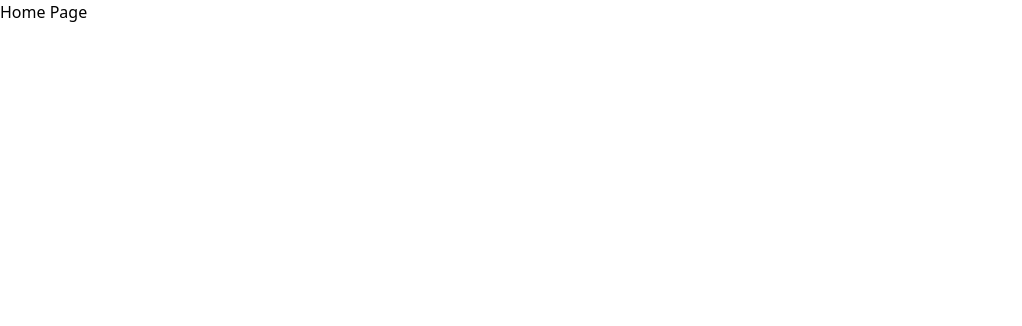
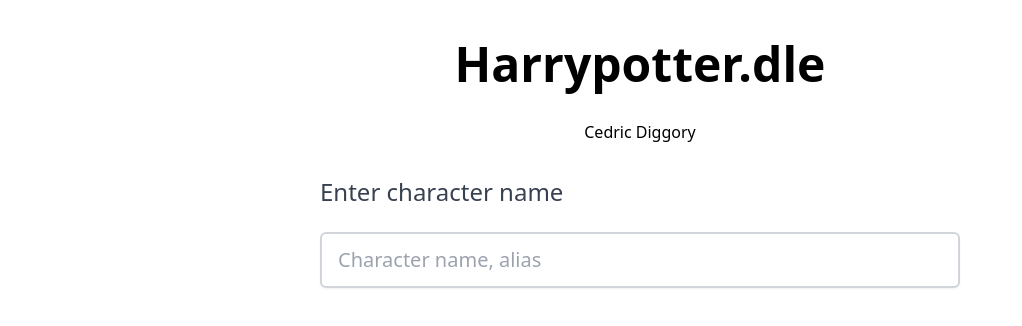
Before and after one commit to alexoliveiramartins/harrypotter.dle, a React (Vite) app in the folder harrypotterdle/: page / in a window 1280 px wide. Shown: the top 326 px of the page, without its empty margins (0-1022 px from the left). Built offline with nearby package versions, Linux system fonts and the light colour scheme.

Commit message:
Basically DONE

```diff
--- a/harrypotterdle/package.json
+++ b/harrypotterdle/package.json
@@ -19,11 +19,14 @@
     "@types/react": "^18.3.3",
     "@types/react-dom": "^18.3.0",
     "@vitejs/plugin-react": "^4.3.1",
+    "autoprefixer": "^10.4.20",
     "eslint": "^9.9.0",
     "eslint-plugin-react": "^7.35.0",
     "eslint-plugin-react-hooks": "^5.1.0-rc.0",
     "eslint-plugin-react-refresh": "^0.4.9",
     "globals": "^15.9.0",
+    "postcss": "^8.4.47",
+    "tailwindcss": "^3.4.13",
     "vite": "^5.4.1"
   }
 }
--- a/harrypotterdle/src/App.jsx
+++ b/harrypotterdle/src/App.jsx
@@ -1,5 +1,6 @@
 import { BrowserRouter as Router, Route, Routes } from 'react-router-dom';
 import Home from './pages/Home';
+import './index.css'
 // import About from './pages/About';
 
 function App() {
--- a/harrypotterdle/src/assets/characters.json
+++ b/harrypotterdle/src/assets/characters.json
@@ -28,7 +28,8 @@
         "actor": "Daniel Radcliffe",
         "alternate_actors": [],
         "alive": true,
-        "image": "https://ik.imagekit.io/hpapi/harry.jpg"
+        "image": "https://ik.imagekit.io/hpapi/harry.jpg",
+        "appearance": "The Sorcerer's Stone"
       },
       {
         "id": "4c7e6819-a91a-45b2-a454-f931e4a7cce3",
@@ -59,7 +60,8 @@
         "actor": "Emma Watson",
         "alternate_actors": [],
         "alive": true,
-        "image": "https://ik.imagekit.io/hpapi/hermione.jpeg"
+        "image": "https://ik.imagekit.io/hpapi/hermione.jpeg",
+        "appearance": "The Sorcerer's Stone"
       },
       {
         "id": "c3b1f9a5-b87b-48bf-b00d-95b093ea6390",
@@ -93,7 +95,8 @@
         "actor": "Rupert Grint",
         "alternate_actors": [],
         "alive": true,
-        "image": "https://ik.imagekit.io/hpapi/ron.jpg"
+        "image": "https://ik.imagekit.io/hpapi/ron.jpg",
+        "appearance": "The Sorcerer's Stone"
       },
       {
         "id": "af95bd8a-dfae-45bb-bc69-533860d34129",
@@ -119,7 +122,8 @@
         "actor": "Tom Felton",
         "alternate_actors": [],
         "alive": true,
-        "image": "https://ik.imagekit.io/hpapi/draco.jpg"
+        "image": "https://ik.imagekit.io/hpapi/draco.jpg",
+        "appearance": "The Sorcerer's Stone"
       },
       {
         "id": "ca3827f0-375a-4891-aaa5-f5e8a5bad225",
@@ -145,7 +149,8 @@
         "actor": "Dame Maggie Smith",
         "alternate_actors": [],
         "alive": true,
-        "image": "https://ik.imagekit.io/hpapi/mcgonagall.jpg"
+        "image": "https://ik.imagekit.io/hpapi/mcgonagall.jpg",
+        "appearance": "The Sorcerer's Stone"
       },
       {
         "id": "d5c4daa3-c726-426a-aa98-fb40f3fba816",
@@ -171,7 +176,8 @@
         "actor": "Robert Pattinson",
         "alternate_actors": [],
         "alive": false,
-        "image": "https://ik.imagekit.io/hpapi/cedric.png"
+        "image": "https://ik.imagekit.io/hpapi/cedric.png",
+        "appearance": "The Sorcerer's Stone"
       },
       {
         "id": "8f9aa40b-5d7c-441e-ad32-4564ecda3b70",
@@ -197,6 +203,7 @@
         "actor": "Katie Leung",
         "alternate_actors": [],
         "alive": true,
-        "image": "https://ik.imagekit.io/hpapi/cho.jpg"
+        "image": "https://ik.imagekit.io/hpapi/cho.jpg",
+        "appearance": "The Goblet of Fire"
       }
 ]
--- /dev/null
+++ b/harrypotterdle/src/components/Attribute.jsx
@@ -0,0 +1,14 @@
+export default function Attribute({ name, correct }) {
+    // console.log(`Attribute: ${name}, Correct: ${correct}`);
+    return (
+        <div className="w-full">
+            <a className={`
+                ${correct ? "bg-green-600" : "bg-red-600"}
+                flex h-20 w-20 items-center justify-center rounded p-4 text-white
+                text-xs sm:text-sm md:text-sm lg:text-base xl:text-base
+                break-words overflow-hidden text-center`}>
+                {name}
+            </a>
+        </div>
+    );
+}
--- /dev/null
+++ b/harrypotterdle/src/components/Guess.jsx
@@ -0,0 +1,23 @@
+import Attribute from "./Attribute";
+
+export default function Guess({ character, correctAnswer }) {
+    console.log("correct answer", correctAnswer)
+    console.log("correct name:", correctAnswer.name)
+    const matchName = character.name === correctAnswer.name;
+    const matchSpecies = character.species === correctAnswer.species;
+    const matchHouse = character.house === correctAnswer.house;
+    const matchPatronus = character.patronus === correctAnswer.patronus;
+    const matchGender = character.gender === correctAnswer.gender;
+    const matchAppearance = character.appearance === correctAnswer.appearance;
+
+    return (
+        <div className="flex h-16 shrink justify-self-center grow-0 text-balance space-x-5">
+            <Attribute name={character.name} correct={matchName} />
+            <Attribute name={character.species} correct={matchSpecies} />
+            <Attribute name={character.house} correct={matchHouse} />
+            <Attribute name={character.patronus} correct={matchPatronus} />
+            <Attribute name={character.gender} correct={matchGender} />
+            <Attribute name={character.appearance} correct={matchAppearance} />
+        </div>
+    );
+}
--- /dev/null
+++ b/harrypotterdle/src/components/InputBox.jsx
@@ -0,0 +1,82 @@
+import React, { useEffect, useState } from 'react';
+import characterData from '../assets/characters.json';
+import Guess from './Guess';
+
+export default function InputBox({correctAnswer}) {
+
+    const [inputValue, setInputValue] = useState('');
+    const [filteredNames, setFilteredNames] = useState([]);
+    const [characters, setCharacters] = useState(characterData);
+    const [guesses, setGuesses] = useState([]);
+
+    useEffect(() => {
+        const filtered = characters.filter(character =>
+            character.name.toLowerCase().includes(inputValue.toLowerCase()));
+        setFilteredNames(filtered);
+    }, [inputValue, characters]);
+
+    // lidar quando o texto muda no inputbox
+    const handleInputChange = (e) => {
+        setInputValue(e.target.value)
+    }
+
+    // quando você clica no personagem na lista dropdown
+    const handleClick = (characterName) => {
+        setInputValue(characterName);
+        const selectedCharacter = characters.find(character => character.name === characterName)
+        setGuesses(prevGuesses => [selectedCharacter, ...prevGuesses])
+        const newCharacters = characters.filter(character =>
+            character.name.toLowerCase() !== characterName.toLowerCase()
+        );
+        setCharacters(newCharacters);
+        setInputValue('');
+    }
+
+    // quando você aperta enter
+    const handleKeyDown = (e) => {
+        if(e.key === 'Enter'){
+            const newCharacters = characters.filter(character =>
+                character.name.toLowerCase() !== inputValue.toLowerCase()
+            );
+            setCharacters(newCharacters);
+            setInputValue('');
+        }
+    }
+
+    console.log('InputBox - correctAnswer:', correctAnswer);
+
+    return (
+    <div className="w-full space-y-4">
+        <label htmlFor="UserEmail" className="block text-2xl font-medium text-gray-700 mb-2">
+        Enter character name
+        </label>
+        <input
+        type="text"
+        id="UserEmail"
+        value={inputValue}
+        onChange={handleInputChange}
+        onKeyDown={handleKeyDown}
+        placeholder="Character name, alias"
+        className="w-full px-4 py-3 text-xl rounded-md border-2 border-gray-300 shadow-sm focus:border-indigo-500 focus:ring focus:ring-indigo-200 focus:ring-opacity-50"
+        />
+        {inputValue.length > 0 && (
+        <ul className='bg-slate-50'>
+            {filteredNames.map(character => (
+                <li onClick={() => handleClick(character.name)} className='p-2 hover:bg-slate-100' key={character.id}>
+                    <span>{character.name}</span>
+                    <span className='text-slate-400'>
+                        {character.alternate_names.length > 1 ? ` aka.: ${character.alternate_names.join(', ')}` : ''}
+                    </span>
+                </li>
+            ))}
+        </ul>
+        )}
+        <div className='space-y-7'>
+            {guesses.map((guess, index) => (
+                <Guess key={index} character={guess} correctAnswer={correctAnswer} />
+            ))}
+        </div>
+    </div>
+
+  );
+}
--- a/harrypotterdle/src/pages/Home.jsx
+++ b/harrypotterdle/src/pages/Home.jsx
@@ -1,5 +1,24 @@
+import React, { useState } from "react";
+import InputBox from "../components/InputBox";
+import Guess from "../components/Guess";
+import characterData from '../assets/characters.json';
+import { useEffect } from "react";
+
 function Home() {
-    return <h1>Home Page</h1>;
-  }
+  const [correctAnswer, setCorrectAnswer] = useState(null);
+
+  useEffect(() => {
+    const randomCharacter = characterData[Math.floor(Math.random() * characterData.length)];
+    setCorrectAnswer(randomCharacter);
+  }, []);
+
+  return (
+    <div className="flex flex-col mx-auto items-center py-10 space-y-8 w-full max-w-2xl px-4">
+      <h1 className="text-5xl font-bold">Harrypotter.dle</h1>
+      {correctAnswer && <h1>{correctAnswer.name}</h1>}
+      {correctAnswer && <InputBox correctAnswer={correctAnswer} />}
+    </div>
+  );
+}
 
 export default Home;
```
Also changed, not shown: 1 other file (tests, documents, lock files or other folders).
